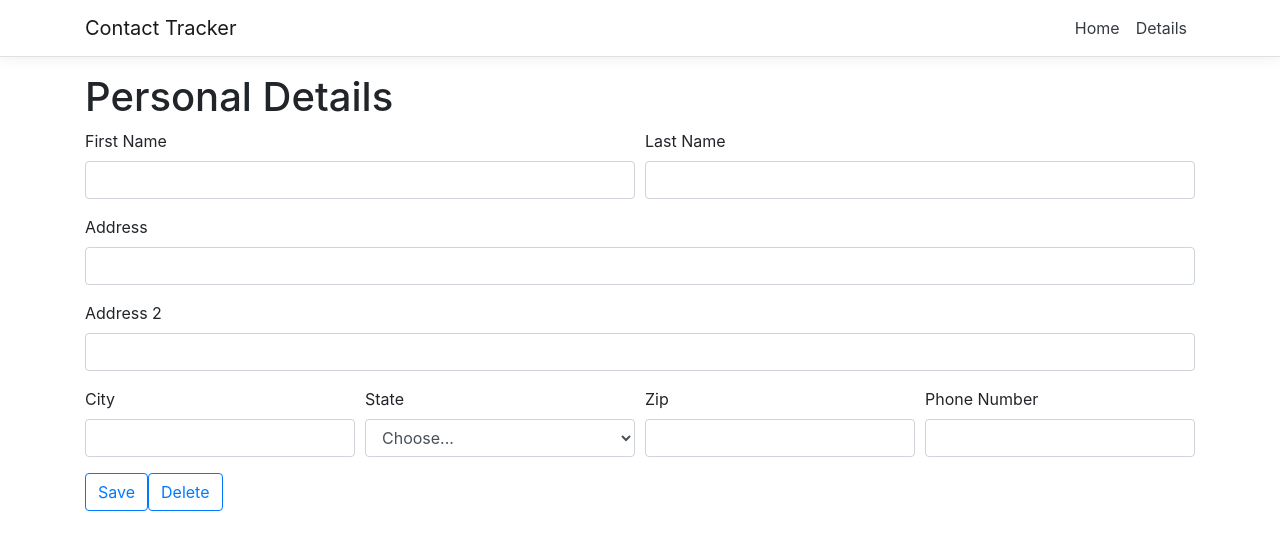
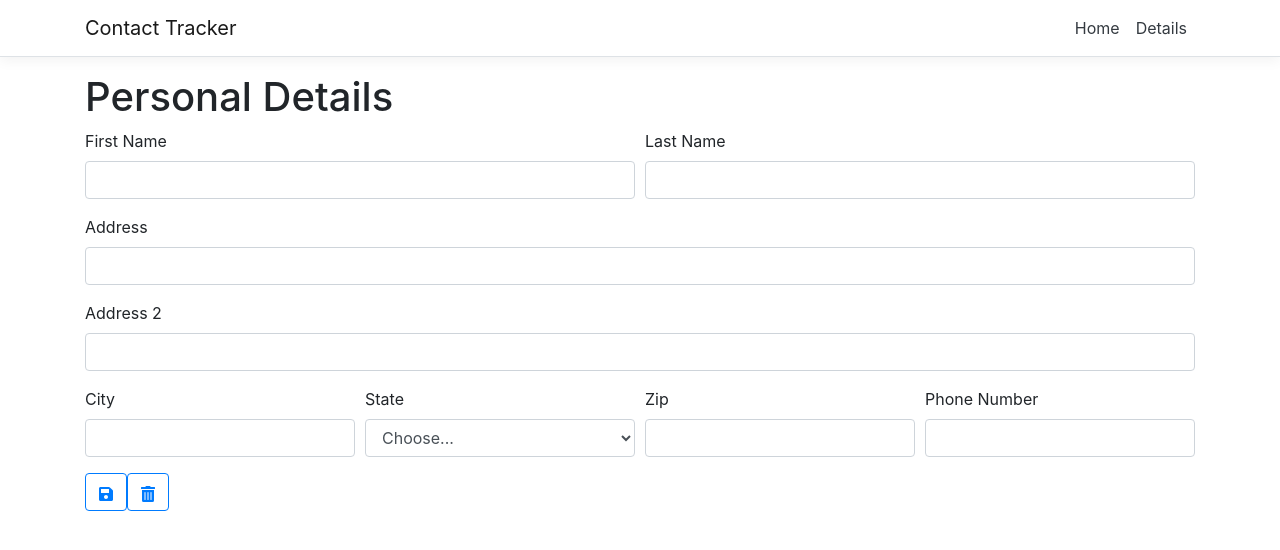
Before and after one commit to rajaniraju/ContactTracker, a React (Create React App) app in the folder ClientApp/: page /Details in a window 1280 px wide. Shown: the top 550 px of the page. Built offline with nearby package versions, Linux system fonts and the light colour scheme.

Commit message:
Font Awesome Icon Created

```diff
--- a/ClientApp/src/components/Details.js
+++ b/ClientApp/src/components/Details.js
@@ -2,6 +2,7 @@ import React, { Component } from "react";
 import { Button, Form, Col } from "react-bootstrap";
 import "./Home.css";
 import { stateArray } from "./state";
+import { FaTrashAlt,FaSave } from "react-icons/fa";
 
 export class Details extends Component {
     static displayName = Details.name;
@@ -248,11 +249,11 @@ export class Details extends Component {
                         </Form.Row>
 
                         <Button onClick={this.addUserEntry} variant="outline-primary" type="submit">
-                            Save
+                            <FaSave/>
                         </Button>
 
                         <Button onClick={this.deleteUserEntry} variant="outline-primary" type="submit">
-                            Delete
+                        <FaTrashAlt />
                         </Button>
                     </Form>
                 </div>
```
